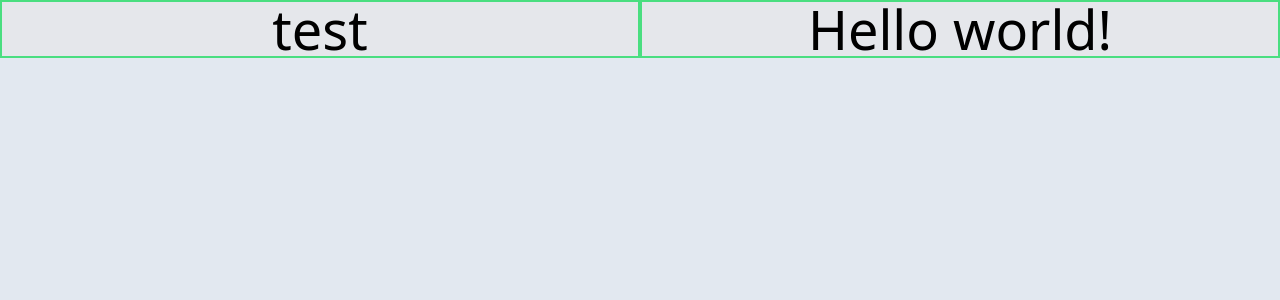
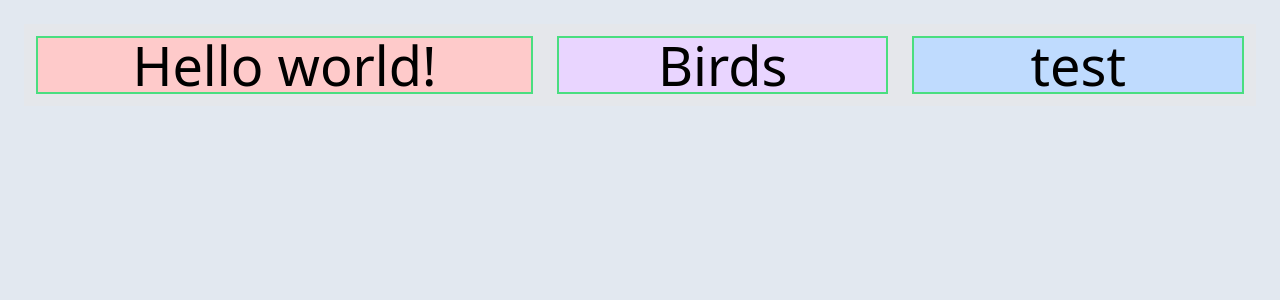
Before and after one commit to timrusin/tailwind, a React (Create React App) app: page / in a window 1280 px wide. Shown: the top 300 px of the page. Built offline with nearby package versions, Linux system fonts and the light colour scheme.

Commit message:
more flex experimenting

```diff
--- a/src/App.js
+++ b/src/App.js
@@ -1,12 +1,15 @@
 function App() {
   return (
-    <div className="flex text-center sm:text-3xl lg:text-5xl xl:text-8xl bg-gray-200 ">
-      <h1 className="basis-1/2 order-2 border-2 border-green-400">
-        Hello world!
-      </h1>
-      <h1 className="basis-1/2 order-1 border-2 border-green-400">
-        test
-      </h1>
+    <div className="flex text-center m-4 xs:text-1xl sm:text-3xl lg:text-5xl xl:text-8xl bg-gray-200">
+        <h1 className="basis-1/2 m-2 order-1 border-2 bg-red-200 hover:bg-yellow-200 border-green-400">
+          Hello world!
+        </h1>
+        <h1 className="basis-1/3 m-2 order-3 border-2 bg-blue-200 hover:bg-yellow-200 border-green-400">
+          test
+        </h1>
+        <h1 className="basis-1/3 m-2 order-2 border-2 bg-purple-200 hover:bg-yellow-200 border-green-400">
+          Birds
+        </h1>
     </div>
   );
 }
--- a/tailwind.config.js
+++ b/tailwind.config.js
@@ -6,6 +6,7 @@ module.exports = {
   theme: {
     //if you needed to build a custom "design system" you can add new themes
     screens: {
+      xs: '360px',
       sm: '480px',
       md: '768px',
       lg: '976px',
```
